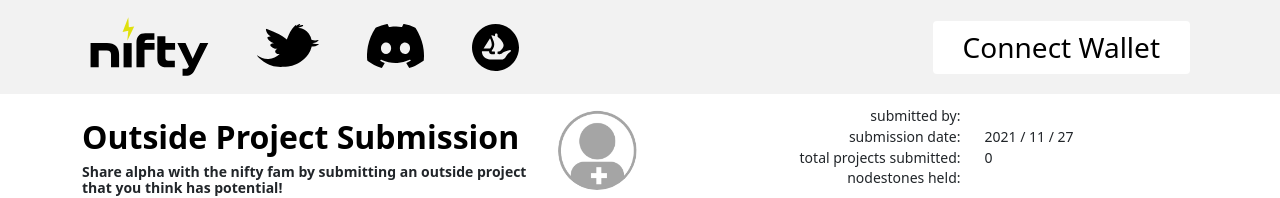
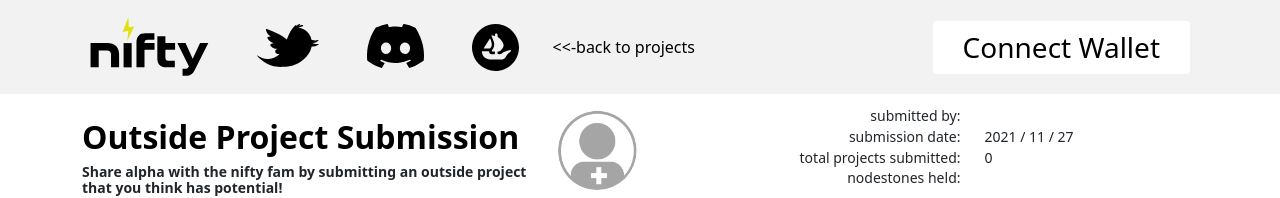
Before and after one commit to solution-pool/BHG-Nifty-Project, a React (Create React App) app: page /outside in a window 1280 px wide. Shown: the top 198 px of the page. Built offline with nearby package versions, Linux system fonts and the light colour scheme.

Commit message:
header back to projects

```diff
--- a/src/assets/stylesheet/_header.scss
+++ b/src/assets/stylesheet/_header.scss
@@ -28,6 +28,11 @@
             }
         }
     }
+    .back {
+        margin: auto;
+        color: black;
+        padding-left: 2vw;
+    }
 }
 
 @media only screen and (min-width: 992px) {
@@ -46,6 +51,17 @@
                     }
                 }
             }
+        }
+        .back {
+            margin: auto;
+            color: black;
+            padding-left: 2vw;
+        }
+        #collapse-back {
+            display: none;
+        }
+        #expand-back {
+            display: block;
         }
     }
 
@@ -95,5 +111,27 @@
                 position: relative;
             }
         }
+        .back {
+            margin: auto;
+            color: black;
+            padding-left: 2vw;
+        }
+        #collapse-back {
+            display: inline;
+            float: right;
+            margin-top: 1.8rem;
+            display: inline;
+        }
+        #expand-back {
+            display: none;
+        }
     }
 }
+
+@media only screen and (max-width:363px) {
+    #collapse-back {
+        float:left !important;
+        margin-top: 0 !important;
+    }
+
+}
--- a/src/components/Header.js
+++ b/src/components/Header.js
@@ -9,6 +9,9 @@ const Header = (props) => {
                     <img src={require('../assets/img/nifty.svg').default} />
                 </Link>
                 <Navbar.Toggle aria-controls="responsive-navbar-nav" />
+                {(props.noHeaderBack !== true) ?
+                (<Link to="/" className="back" id="collapse-back">&lt;&lt;-back to projects</Link>)
+                : ''}
                 <Navbar.Collapse id="responsive-navbar-nav">
                     <Nav className="me-auto">
                         <Nav.Link href="https://twitter.com/nifty_io">
@@ -23,6 +26,12 @@ const Header = (props) => {
                             <span>Opensea</span>
                             <img src={require('../assets/img/opensea.svg').default} alt="Opensea icon" />
                         </Nav.Link>
+                        {(props.noHeaderBack !== true) ?
+                        (<Link to="/" className="back" id="expand-back">&lt;&lt;-back to projects</Link>)
+                        : ''}
+                        {/* <Nav.Link href="/">
+                            &lt;&lt;-back to projects
+                        </Nav.Link> */}
                     </Nav>
                     <Nav>
                         <Nav.Link>
--- a/src/pages/Home.js
+++ b/src/pages/Home.js
@@ -152,7 +152,7 @@ const Home = (props) => {
 
     return (
         <div className="home">
-            <Header walletAddress={props.walletAddress} walletConnect={props.walletConnect} />
+            <Header walletAddress={props.walletAddress} walletConnect={props.walletConnect} noHeaderBack={true} />
             <Container className="page-container">
                 <NotificationContainer />
                 <Row>
```
